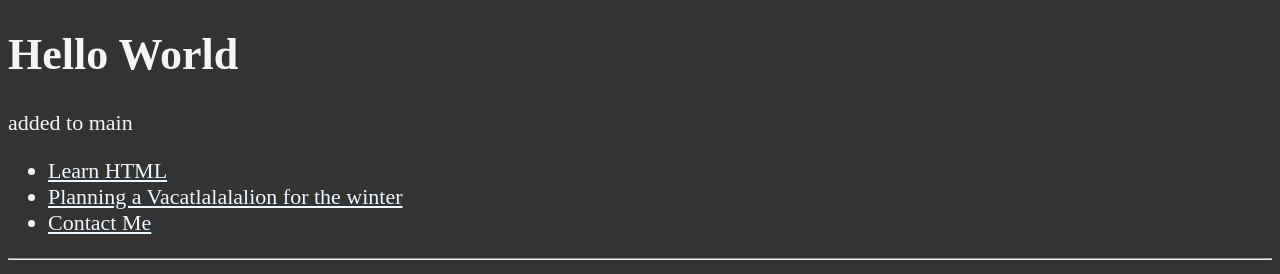
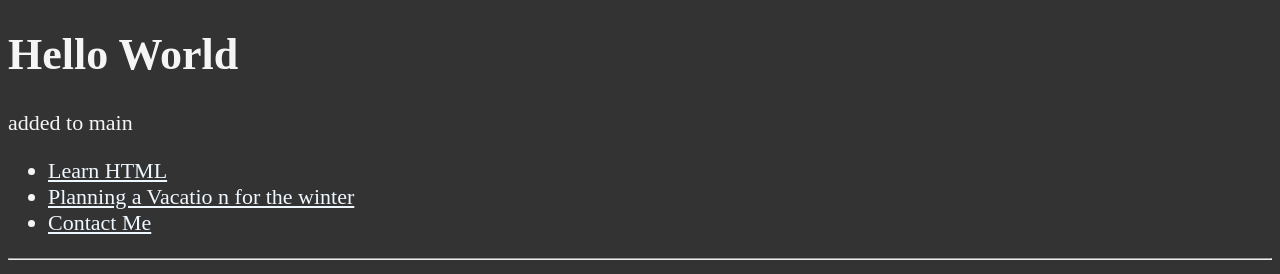
Before and after one commit to jlundberg1027/First-Web-Page, a plain HTML site: page index.html in a window 1280 px wide. Shown: the top 274 px of the page. Drawn offline with Linux system fonts and the light colour scheme; files whose address does not match are found by name.

Commit message:
Update index.html

```diff
--- a/index.html
+++ b/index.html
@@ -21,7 +21,7 @@
                     <a href="#html">Learn HTML</a>
                 </li>
                 <li>
-                    <a href="#Vacation">Planning a Vacatlalalalion for the winter</a>
+                    <a href="#Vacation">Planning a Vacatio n for the winter</a>
                 </li>
                 <li>
                     <a href="#contact">Contact Me</a>
```
